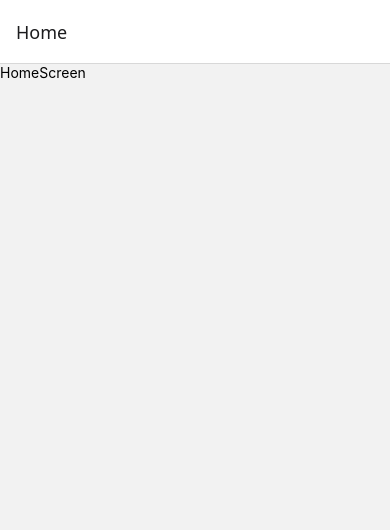
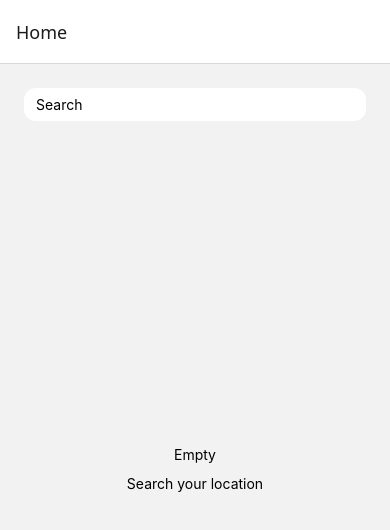
Before and after one commit to aljary12/map-app, a React Native app: screen /Home in a window 390 px wide. Shown: the top 530 px of the page. Built offline with nearby package versions, Linux system fonts and the light colour scheme.

Commit message:
feat: call autocomplete api, show results in home screen

```diff
--- a/index.js
+++ b/index.js
@@ -6,4 +6,8 @@ import {AppRegistry} from 'react-native';
 import App from './src/app';
 import {name as appName} from './app.json';
 
+if (__DEV__) {
+  require('./src/services/reactotron');
+}
+
 AppRegistry.registerComponent(appName, () => App);
--- a/package.json
+++ b/package.json
@@ -14,6 +14,7 @@
     "@react-navigation/native-stack": "^7.3.13",
     "@reduxjs/toolkit": "^2.8.1",
     "axios": "^1.9.0",
+    "lodash": "^4.17.21",
     "react": "19.0.0",
     "react-native": "0.79.2",
     "react-native-config": "^1.5.5",
@@ -33,12 +34,14 @@
     "@react-native/metro-config": "0.79.2",
     "@react-native/typescript-config": "0.79.2",
     "@types/jest": "^29.5.13",
+    "@types/lodash": "^4.17.16",
     "@types/react": "^19.0.0",
     "@types/react-test-renderer": "^19.0.0",
     "eslint": "^8.19.0",
     "jest": "^29.6.3",
     "prettier": "2.8.8",
     "react-test-renderer": "19.0.0",
+    "reactotron-react-native": "^5.1.13",
     "typescript": "5.0.4"
   },
   "engines": {
--- /dev/null
+++ b/src/components/input-form.tsx
@@ -0,0 +1,42 @@
+import {
+  ViewStyle,
+  StyleProp,
+  StyleSheet,
+  TextInput,
+  TextInputProps,
+  View,
+} from 'react-native';
+import React from 'react';
+
+interface Props extends TextInputProps {
+  title?: string;
+  formStyle?: StyleProp<ViewStyle>;
+  inputStyle?: StyleProp<ViewStyle>;
+}
+
+export default function InputForm(props: Props) {
+  const {title, formStyle, inputStyle, style, ...rest} = props;
+
+  return (
+    <View style={[styles.inputContainer, inputStyle]}>
+      <TextInput style={[styles.input, style]} {...rest} />
+    </View>
+  );
+}
+
+const styles = StyleSheet.create({
+  inputContainer: {
+    paddingVertical: 8,
+    paddingHorizontal: 12,
+    backgroundColor: '#FFFFFF',
+    borderRadius: 12,
+    gap: 12,
+  },
+  input: {
+    paddingTop: 0,
+    paddingBottom: 0,
+    paddingHorizontal: 0,
+    margin: 0,
+    includeFontPadding: false,
+  },
+});
--- a/src/screens/home-screen.tsx
+++ b/src/screens/home-screen.tsx
@@ -1,12 +1,80 @@
-import {View, Text} from 'react-native';
 import React from 'react';
+import InputForm from '../components/input-form';
+import {useDispatch, useSelector} from 'react-redux';
+import {
+  searchActions,
+  searchSelector,
+  setPredictions,
+} from '../stores/search-slice';
+import {debounce} from 'lodash';
+import {AppDispatch} from '../stores';
+import {
+  ActivityIndicator,
+  FlatList,
+  ListRenderItem,
+  Text,
+  View,
+} from 'react-native';
+import {Prediction} from '../types/place';
 
 function HomeScreen() {
+  const dispatch = useDispatch<AppDispatch>();
+  const {searching, predictions} = useSelector(searchSelector);
+
+  const search = debounce((text: string) => {
+    const input = text.trim();
+
+    if (input.length < 3) {
+      dispatch(setPredictions([]));
+      return;
+    }
+
+    dispatch(searchActions.autocomplete({input}));
+  }, 500);
+
+  const renderItem: ListRenderItem<Prediction> = ({item}) => {
+    return (
+      <View style={{backgroundColor: '#FFFFFF', padding: 16, borderRadius: 12}}>
+        <Text>{item.structured_formatting.main_text}</Text>
+        <Text>{item.structured_formatting.secondary_text}</Text>
+      </View>
+    );
+  };
+
   return (
-    <View>
-      <Text>HomeScreen</Text>
+    <View style={{flex: 1, padding: 24, gap: 20}}>
+      <InputForm
+        placeholder="Search"
+        clearButtonMode="while-editing"
+        onChangeText={search}
+      />
+      <FlatList
+        data={predictions}
+        renderItem={renderItem}
+        keyExtractor={item => item.place_id}
+        contentContainerStyle={{
+          flexGrow: 1,
+          justifyContent:
+            (predictions || []).length > 0 ? 'flex-start' : 'center',
+          gap: 20,
+          paddingBottom: 24,
+        }}
+        showsVerticalScrollIndicator={false}
+        ListEmptyComponent={
+          searching ? <ActivityIndicator size="large" /> : <Empty />
+        }
+      />
     </View>
   );
 }
 
+const Empty = () => {
+  return (
+    <View style={{justifyContent: 'center', alignItems: 'center', gap: 12}}>
+      <Text>Empty</Text>
+      <Text>Search your location</Text>
+    </View>
+  );
+};
+
 export default HomeScreen;
--- /dev/null
+++ b/src/services/reactotron.ts
@@ -0,0 +1,3 @@
+import Reactotron from 'reactotron-react-native';
+
+Reactotron.configure({name: 'MapApp'}).useReactNative().connect();
```
Also changed, not shown: 1 other file (tests, documents, lock files or other folders).
